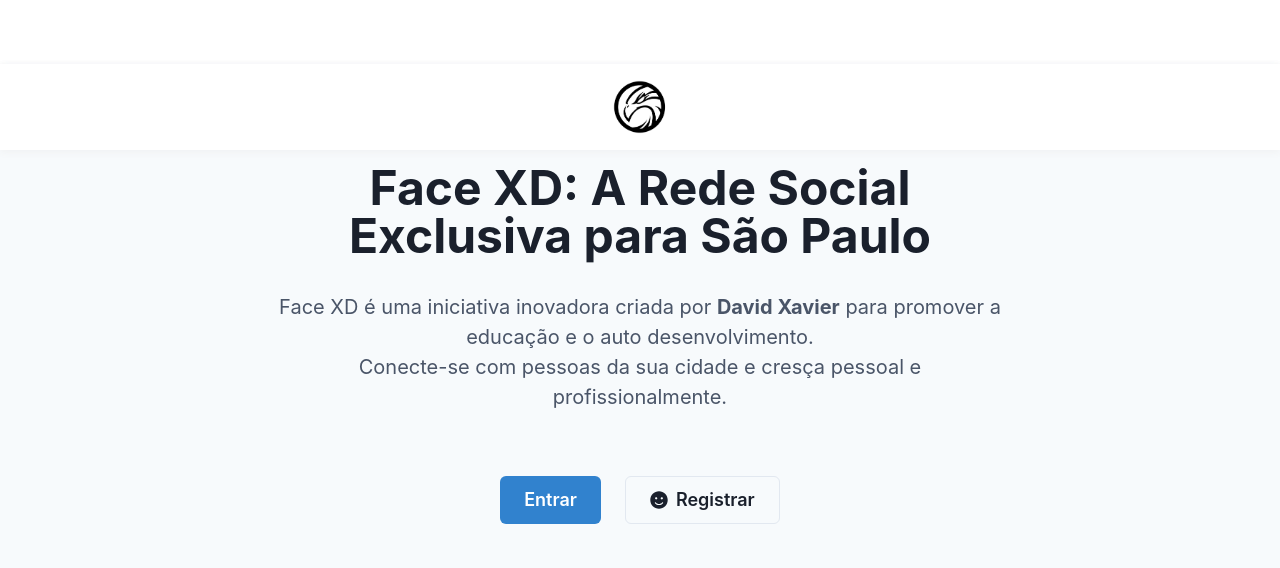
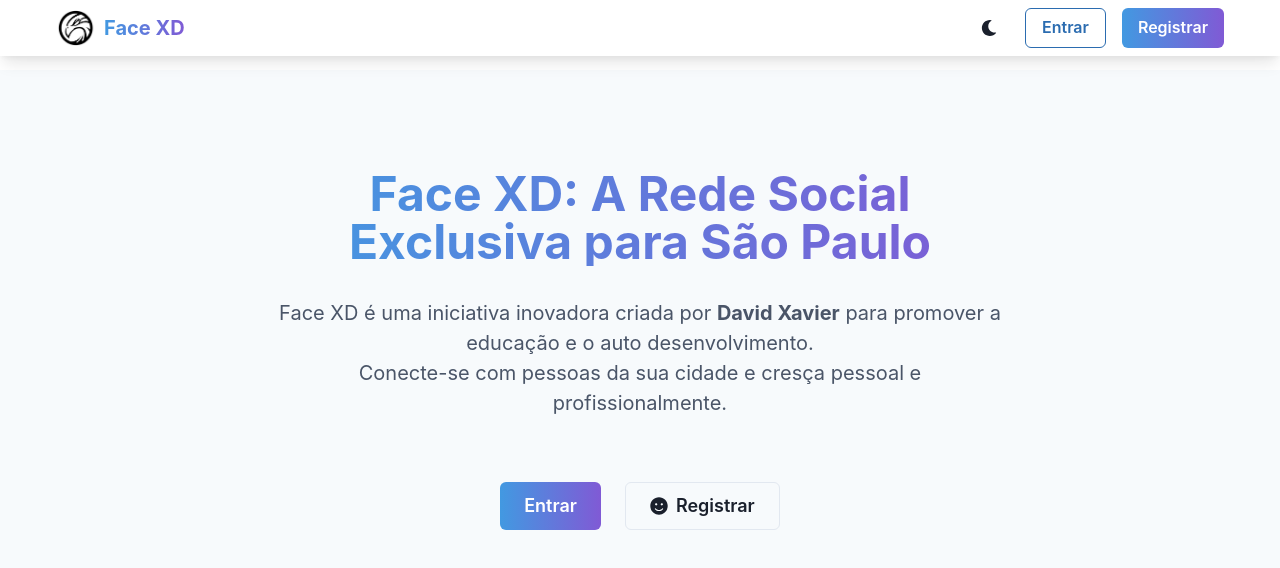
Before and after one commit to XDPlansDev/FaceXD-Frontend, a Next.js app: page / in a window 1280 px wide. Shown: the top 568 px of the page. Built offline with nearby package versions, Linux system fonts and the light colour scheme.

Commit message:
novo chakra

```diff
--- a/src/components/Navbar.js
+++ b/src/components/Navbar.js
@@ -2,6 +2,7 @@
 
 import { useState, useEffect } from "react";
 import Link from "next/link";
+import Image from "next/image";
 import { useRouter } from "next/router";
 import { useAuth } from "@/context/AuthContext";
 import {
@@ -16,93 +17,254 @@ import {
   Text,
   HStack,
   Icon,
-  Heading
+  Heading,
+  useColorMode,
+  IconButton,
+  Badge,
+  Tooltip,
+  useToast,
+  Container,
+  useDisclosure,
+  Drawer,
+  DrawerBody,
+  DrawerHeader,
+  DrawerOverlay,
+  DrawerContent,
+  DrawerCloseButton,
+  VStack,
+  Divider
 } from "@chakra-ui/react";
 import {
   FaUser,
   FaCog,
   FaSignOutAlt,
   FaHome,
-  FaSearch
+  FaSearch,
+  FaMoon,
+  FaSun,
+  FaBell,
+  FaBars,
+  FaNewspaper,
+  FaUsers
 } from "react-icons/fa";
-import SearchUser from "./SearchUser"; // 🆕 Importa o componente de busca
+import SearchUser from "./SearchUser";
 
 export default function Navbar() {
   const { user, logout } = useAuth();
   const [mounted, setMounted] = useState(false);
   const router = useRouter();
+  const { colorMode, toggleColorMode } = useColorMode();
+  const toast = useToast();
+  const { isOpen, onOpen, onClose } = useDisclosure();
+  const [notifications, setNotifications] = useState(3); // Simulação de notificações
 
   useEffect(() => {
     setMounted(true);
+    console.log("Navbar montado com sucesso");
   }, []);
+
+  const handleLogout = async () => {
+    try {
+      console.log("Iniciando processo de logout");
+      await logout();
+      toast({
+        title: "Logout realizado",
+        description: "Você foi desconectado com sucesso",
+        status: "success",
+        duration: 3000,
+        isClosable: true,
+      });
+      router.push("/auth/login");
+    } catch (error) {
+      console.error("Erro durante logout:", error);
+      toast({
+        title: "Erro no logout",
+        description: "Ocorreu um erro ao tentar sair",
+        status: "error",
+        duration: 3000,
+        isClosable: true,
+      });
+    }
+  };
+
   if (!mounted) return null;
 
   return (
     <Box
       as="header"
-      bg="white"
-      px={6}
-      py={0}
-      boxShadow="0 2px 8px #f0f1f2"
+      bg={colorMode === "light" ? "white" : "gray.800"}
+      px={4}
+      py={2}
+      boxShadow="lg"
       position="fixed"
       width="100%"
       zIndex={10}
+      transition="all 0.3s ease-in-out"
     >
+      <Container maxW="1200px">
         <Flex
-        maxW="1200px"
-        mx="auto"
           justifyContent="space-between"
           alignItems="center"
           height="100%"
         >
-        {/* Logo, Feed e Busca */}
-        <HStack spacing={6} align="center">
+          {/* Logo e Menu Mobile */}
+          <HStack spacing={4}>
+            <IconButton
+              display={{ base: "flex", md: "none" }}
+              icon={<FaBars />}
+              variant="ghost"
+              onClick={onOpen}
+              aria-label="Menu"
+            />
             <Link href="/">
-            <Heading as="h4" size="md" color="blue.500" m={0}>
+              <HStack spacing={2} cursor="pointer" _hover={{ transform: "scale(1.05)" }} transition="all 0.2s">
+                <Image src="/logo.png" alt="Face XD Logo" width={40} height={40} priority />
+                <Heading
+                  as="h4"
+                  size="md"
+                  bgGradient="linear(to-r, blue.400, purple.500)"
+                  bgClip="text"
+                >
                   Face XD
                 </Heading>
+              </HStack>
             </Link>
+          </HStack>
+
+          {/* Menu Desktop */}
+          <HStack spacing={6} display={{ base: "none", md: "flex" }}>
             {user && (
               <>
                 <Link href="/feed">
-                <Button variant="ghost" leftIcon={<Icon as={FaHome} />}>
+                  <Button
+                    variant="ghost"
+                    leftIcon={<Icon as={FaHome} />}
+                    _hover={{ bg: "blue.50" }}
+                  >
                     Feed
                   </Button>
                 </Link>
-              <SearchUser /> {/* 🆕 Componente de busca aqui */}
+                <SearchUser />
               </>
             )}
           </HStack>
 
-        {/* Perfil / Login */}
+          {/* Ações do Usuário */}
+          <HStack spacing={4}>
+            <Tooltip label={`Modo ${colorMode === "light" ? "Escuro" : "Claro"}`}>
+              <IconButton
+                icon={colorMode === "light" ? <FaMoon /> : <FaSun />}
+                onClick={toggleColorMode}
+                variant="ghost"
+                aria-label="Alternar tema"
+              />
+            </Tooltip>
+
             {user ? (
+              <HStack spacing={4}>
+                <Tooltip label="Notificações">
+                  <Box position="relative">
+                    <IconButton
+                      icon={<FaBell />}
+                      variant="ghost"
+                      aria-label="Notificações"
+                    />
+                    {notifications > 0 && (
+                      <Badge
+                        colorScheme="red"
+                        position="absolute"
+                        top="-1"
+                        right="-1"
+                        borderRadius="full"
+                      >
+                        {notifications}
+                      </Badge>
+                    )}
+                  </Box>
+                </Tooltip>
+
                 <Menu>
-            <MenuButton as={Button} variant="ghost" rightIcon={<Avatar size="sm">{user.username?.[0]?.toUpperCase() || "U"}</Avatar>}>
+                  <MenuButton
+                    as={Button}
+                    variant="ghost"
+                    rightIcon={
+                      <Avatar
+                        size="sm"
+                        name={user.username}
+                        src={user.avatar}
+                        bg="blue.500"
+                      >
+                        {user.username?.[0]?.toUpperCase() || "U"}
+                      </Avatar>
+                    }
+                  >
                     <Text fontWeight={500}>{user.username}</Text>
                   </MenuButton>
                   <MenuList>
                     <MenuItem icon={<Icon as={FaUser} />} as={Link} href={`/profile/${user?.username}`}>
                       Meu Perfil
                     </MenuItem>
+                    <MenuItem icon={<Icon as={FaNewspaper} />} as={Link} href="/feed">
+                      Meus Posts
+                    </MenuItem>
+                    <MenuItem icon={<Icon as={FaUsers} />} as={Link} href="/friends">
+                      Amigos
+                    </MenuItem>
                     <MenuItem icon={<Icon as={FaCog} />} as={Link} href="/profile/settings">
                       Configurações
                     </MenuItem>
-              <MenuItem icon={<Icon as={FaSignOutAlt} />} onClick={logout}>
+                    <Divider />
+                    <MenuItem icon={<Icon as={FaSignOutAlt} />} onClick={handleLogout}>
                       Sair
                     </MenuItem>
                   </MenuList>
                 </Menu>
+              </HStack>
             ) : (
               <HStack spacing={4}>
                 <Link href="/auth/login">
-              <Button variant="outline">Entrar</Button>
+                  <Button variant="outline" colorScheme="blue">
+                    Entrar
+                  </Button>
                 </Link>
                 <Link href="/auth/register">
-              <Button colorScheme="blue">Registrar</Button>
+                  <Button colorScheme="blue" bgGradient="linear(to-r, blue.400, purple.500)">
+                    Registrar
+                  </Button>
                 </Link>
               </HStack>
             )}
+          </HStack>
         </Flex>
+      </Container>
+
+      {/* Menu Mobile */}
+      <Drawer isOpen={isOpen} placement="left" onClose={onClose}>
+        <DrawerOverlay />
+        <DrawerContent>
+          <DrawerCloseButton />
+          <DrawerHeader>Menu</DrawerHeader>
+          <DrawerBody>
+            <VStack spacing={4} align="stretch">
+              {user && (
+                <>
+                  <Link href="/feed">
+                    <Button
+                      leftIcon={<Icon as={FaHome} />}
+                      variant="ghost"
+                      width="100%"
+                      justifyContent="flex-start"
+                    >
+                      Feed
+                    </Button>
+                  </Link>
+                  <SearchUser />
+                </>
+              )}
+            </VStack>
+          </DrawerBody>
+        </DrawerContent>
+      </Drawer>
     </Box>
   );
 }
--- a/src/pages/_app.js
+++ b/src/pages/_app.js
@@ -1,5 +1,5 @@
 import { AuthProvider } from "@/context/AuthContext";
-import { ChakraProvider } from "@chakra-ui/react";
+import { ChakraProvider, Box } from "@chakra-ui/react";
 import Navbar from "@/components/Navbar";
 import OneSignalInitializer from "@/components/OneSignalInitializer";
 import "../styles/globals.css";
@@ -9,10 +9,12 @@ export default function MyApp({ Component, pageProps }) {
         <ChakraProvider>
             <AuthProvider>
                 <OneSignalInitializer />
-                <Navbar />
-                <div className="mt-16">
-                    <Component {...pageProps} />
-                </div>
+                <Box minH="100vh">
+                    <Navbar />
+                    <Box as="main" pt="70px">
+                        <Component {...pageProps} />
+                    </Box>
+                </Box>
             </AuthProvider>
         </ChakraProvider>
     );
--- a/src/pages/index.js
+++ b/src/pages/index.js
@@ -1,18 +1,17 @@
 // 📄 /pages/index.js (com Chakra UI)
 
 import { useEffect, useState } from "react";
-import Image from "next/image";
 import Link from "next/link";
 import {
   Box,
   Button,
   Heading,
   Text,
-  Flex,
   Container,
   HStack,
   VStack,
-  Icon
+  Icon,
+  useColorModeValue
 } from "@chakra-ui/react";
 import { useAuth } from "@/context/AuthContext";
 import { FaArrowRight, FaSmile } from "react-icons/fa";
@@ -20,6 +19,8 @@ import { FaArrowRight, FaSmile } from "react-icons/fa";
 export default function HomePage() {
   const { user } = useAuth();
   const [isLoggedIn, setIsLoggedIn] = useState(false);
+  const bgColor = useColorModeValue("gray.50", "gray.900");
+  const textColor = useColorModeValue("gray.600", "gray.300");
 
   useEffect(() => {
     if (typeof window !== "undefined") {
@@ -29,37 +30,27 @@ export default function HomePage() {
   }, []);
 
   return (
-    <Box minH="100vh">
-      {/* Cabeçalho */}
-      <Box
-        as="header"
-        bg="white"
-        boxShadow="0 2px 8px #f0f1f2"
-        py={4}
-        position="fixed"
-        width="100%"
-        zIndex={10}
-      >
-        <Flex justify="center" align="center">
-          <Image src="/logo.png" alt="Face XD Logo" width={60} height={60} priority />
-        </Flex>
-      </Box>
-
+    <Box minH="100vh" bg={bgColor}>
       {/* Conteúdo principal */}
       <Box
         as="main"
         pt="100px"
         pb="50px"
         px={5}
-        bg="gray.50"
       >
         <Container maxW="container.md">
           <VStack spacing={8} textAlign="center">
-            <Heading as="h1" size="2xl" fontWeight="bold">
+            <Heading
+              as="h1"
+              size="2xl"
+              fontWeight="bold"
+              bgGradient="linear(to-r, blue.400, purple.500)"
+              bgClip="text"
+            >
               Face XD: A Rede Social Exclusiva para São Paulo
             </Heading>
 
-            <Text fontSize="xl" color="gray.600">
+            <Text fontSize="xl" color={textColor}>
               Face XD é uma iniciativa inovadora criada por <strong>David Xavier</strong> para promover a educação e o auto desenvolvimento.<br />
               Conecte-se com pessoas da sua cidade e cresça pessoal e profissionalmente.
             </Text>
@@ -72,12 +63,27 @@ export default function HomePage() {
                       colorScheme="blue"
                       size="lg"
                       rightIcon={<Icon as={FaArrowRight} />}
+                      bgGradient="linear(to-r, blue.400, purple.500)"
+                      _hover={{
+                        bgGradient: "linear(to-r, blue.500, purple.600)",
+                        transform: "translateY(-2px)",
+                        boxShadow: "lg"
+                      }}
+                      transition="all 0.2s"
                     >
                       Ir para o Feed
                     </Button>
                   </Link>
                   <Link href={`/profile/${user.username}`} passHref>
-                    <Button size="lg" variant="outline">
+                    <Button
+                      size="lg"
+                      variant="outline"
+                      _hover={{
+                        transform: "translateY(-2px)",
+                        boxShadow: "md"
+                      }}
+                      transition="all 0.2s"
+                    >
                       Meu Perfil
                     </Button>
                   </Link>
@@ -88,6 +94,13 @@ export default function HomePage() {
                     <Button
                       colorScheme="blue"
                       size="lg"
+                      bgGradient="linear(to-r, blue.400, purple.500)"
+                      _hover={{
+                        bgGradient: "linear(to-r, blue.500, purple.600)",
+                        transform: "translateY(-2px)",
+                        boxShadow: "lg"
+                      }}
+                      transition="all 0.2s"
                     >
                       Entrar
                     </Button>
@@ -97,6 +110,11 @@ export default function HomePage() {
                       size="lg"
                       variant="outline"
                       leftIcon={<Icon as={FaSmile} />}
+                      _hover={{
+                        transform: "translateY(-2px)",
+                        boxShadow: "md"
+                      }}
+                      transition="all 0.2s"
                     >
                       Registrar
                     </Button>
```
Lines whose indentation alone changed are shown as unchanged.
